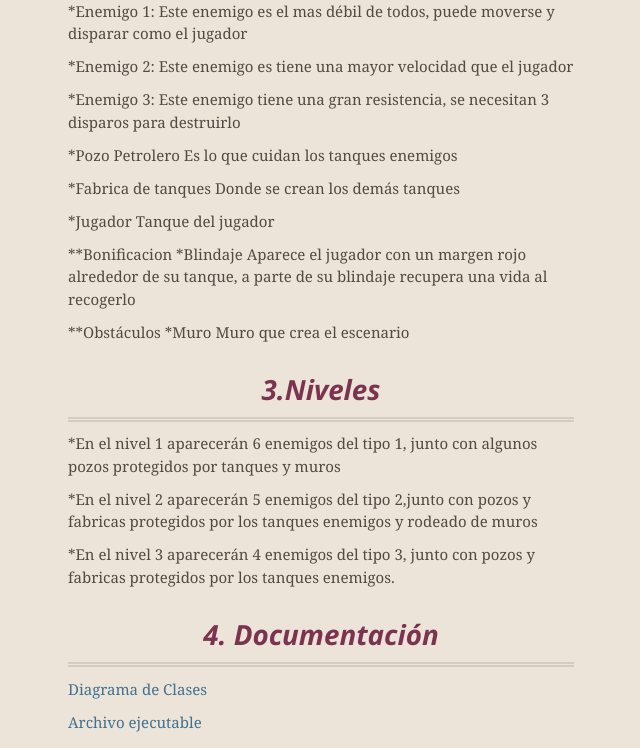
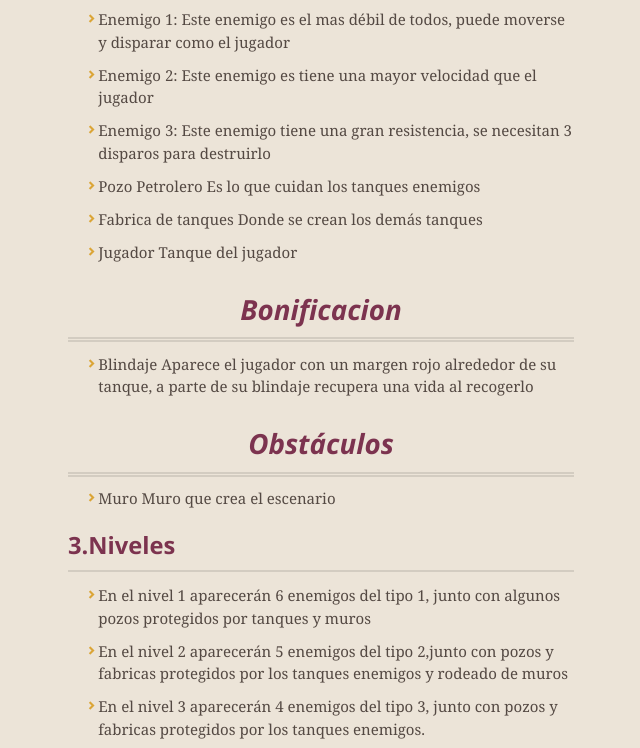
Before and after one commit to objetos15162/Tank-battle, a plain HTML site: page index.html in a window 1280 px wide. Shown: the part 730-1478 px from the top of the page, without its empty margins (319-959 px from the left). Drawn offline with nearby package versions, Linux system fonts and the light colour scheme.

Commit message:
Create gh-pages branch via GitHub

```diff
--- a/index.html
+++ b/index.html
@@ -62,41 +62,47 @@ El jugador puede moverse con las teclas de dirección: izquierda, derecha y arri
 <h3>
 <a id="2-objetos" class="anchor" href="#2-objetos" aria-hidden="true"><span aria-hidden="true" class="octicon octicon-link"></span></a>2. Objetos</h3>
 
-<p>**Enemigos </p>
+<h1>
+<a id="enemigos" class="anchor" href="#enemigos" aria-hidden="true"><span aria-hidden="true" class="octicon octicon-link"></span></a>Enemigos</h1>
 
-<p>*Enemigo 1:      Este enemigo es el mas débil de todos, puede moverse y disparar como el jugador</p>
+<ul>
+<li><p>Enemigo 1:      Este enemigo es el mas débil de todos, puede moverse y disparar como el jugador</p></li>
+<li><p>Enemigo 2:      Este enemigo es tiene una mayor velocidad que el jugador</p></li>
+<li><p>Enemigo 3:      Este enemigo tiene una gran resistencia, se necesitan 3 disparos para destruirlo</p></li>
+<li><p>Pozo Petrolero   Es lo que cuidan los tanques enemigos</p></li>
+<li><p>Fabrica de tanques Donde se crean los demás tanques</p></li>
+<li><p>Jugador      Tanque del jugador</p></li>
+</ul>
 
-<p>*Enemigo 2:      Este enemigo es tiene una mayor velocidad que el jugador</p>
+<h1>
+<a id="bonificacion" class="anchor" href="#bonificacion" aria-hidden="true"><span aria-hidden="true" class="octicon octicon-link"></span></a>Bonificacion</h1>
 
-<p>*Enemigo 3:      Este enemigo tiene una gran resistencia, se necesitan 3 disparos para destruirlo</p>
+<ul>
+<li>Blindaje      Aparece el jugador con un margen rojo alrededor de su tanque, a parte de su blindaje recupera una vida al recogerlo</li>
+</ul>
 
-<p>*Pozo Petrolero   Es lo que cuidan los tanques enemigos</p>
+<h1>
+<a id="obstáculos" class="anchor" href="#obst%C3%A1culos" aria-hidden="true"><span aria-hidden="true" class="octicon octicon-link"></span></a>Obstáculos</h1>
 
-<p>*Fabrica de tanques Donde se crean los demás tanques</p>
-
-<p>*Jugador      Tanque del jugador</p>
-
-<p>**Bonificacion
-  *Blindaje      Aparece el jugador con un margen rojo alrededor de su tanque, a parte de su blindaje recupera una vida al recogerlo</p>
-
-<p>**Obstáculos
-  *Muro         Muro que crea el escenario</p>
+<ul>
+<li>Muro         Muro que crea el escenario</li>
+</ul>
 
 <h3>
 <a id="3niveles" class="anchor" href="#3niveles" aria-hidden="true"><span aria-hidden="true" class="octicon octicon-link"></span></a>3.Niveles</h3>
 
-<p>*En el nivel 1 aparecerán 6 enemigos del tipo 1, junto con algunos pozos protegidos por tanques y muros</p>
-
-<p>*En el nivel 2 aparecerán 5 enemigos del tipo 2,junto con pozos y fabricas protegidos por los tanques enemigos y rodeado de muros</p>
-
-<p>*En el nivel 3 aparecerán 4 enemigos del tipo 3, junto con pozos y fabricas protegidos por los tanques enemigos.</p>
+<ul>
+<li><p>En el nivel 1 aparecerán 6 enemigos del tipo 1, junto con algunos pozos protegidos por tanques y muros</p></li>
+<li><p>En el nivel 2 aparecerán 5 enemigos del tipo 2,junto con pozos y fabricas protegidos por los tanques enemigos y rodeado de muros</p></li>
+<li><p>En el nivel 3 aparecerán 4 enemigos del tipo 3, junto con pozos y fabricas protegidos por los tanques enemigos.</p></li>
+</ul>
 
 <h3>
 <a id="4-documentación" class="anchor" href="#4-documentaci%C3%B3n" aria-hidden="true"><span aria-hidden="true" class="octicon octicon-link"></span></a>4. Documentación</h3>
 
 <p><a href="http://fotos.subefotos.com/9947d7dcf3f474c0e796aaa6a26dd48co.png">Diagrama de Clases</a></p>
 
-<p><a href="https://github.com/objetos15162/Tank-battle/blob/master/Juego%20tanque_Objetos.jar">Archivo ejecutable</a></p>
+<p><a href="https://github.com/objetos15162/Tank-battle/blob/master/Juego%20tanque_Objetos.jar?raw=true">Archivo ejecutable</a></p>
 
 <p><a href="https://www.youtube.com/watch?v=mkr9uqXPNZ8">Vídeo de demostracion</a></p>
 
@@ -105,7 +111,9 @@ El jugador puede moverse con las teclas de dirección: izquierda, derecha y arri
 <h3>
 <a id="autor" class="anchor" href="#autor" aria-hidden="true"><span aria-hidden="true" class="octicon octicon-link"></span></a>Autor</h3>
 
-<p>*Proyecto realizado para la materia de Programación Orientada a Objetos por Fidel Tellez </p>
+<ul>
+<li>Proyecto realizado para la materia de Programación Orientada a Objetos por Fidel Tellez </li>
+</ul>
       </section>
 
       <footer>
```
Also changed, not shown: params.json (+1 -1 lines).
